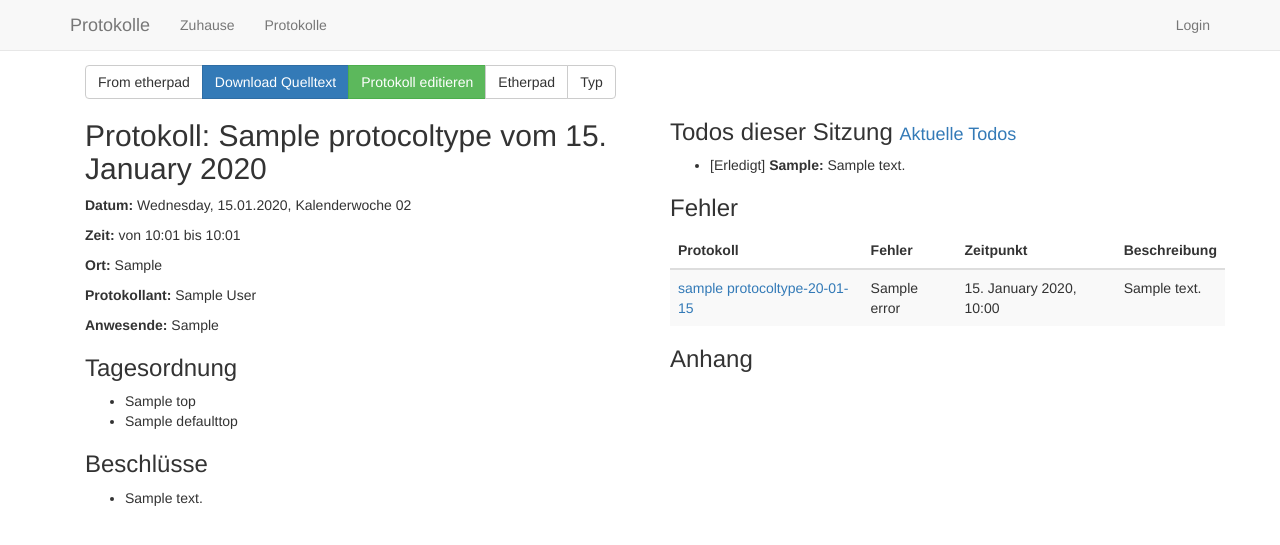
After one commit to YSelfTool/proto3, a Flask app: page /protocol/show/1 in a window 1280 px wide. The commit adds this page. Shown: the top 545 px of the page. Run offline with Flask 2, Linux system fonts and the light colour scheme; tables that the repository leaves empty hold one stand-in row (values such as "Sample post"); parts of the project's set-up code (start-up, migrations or seed data) failed here and were passed over; some libraries are stand-ins or nearby versions.

Commit message:
Pull from etherpad

```diff
--- a/parser.py
+++ b/parser.py
@@ -221,6 +221,9 @@ class Remark(Element):
             level = 0
         print("{}remark: {}: {}".format(" " * level, self.name, self.value))
 
+    def get_tags(self, tags):
+        return tags
+
     @staticmethod
     def parse(match, current, linenumber=None):
         linenumber = Element.parse_inner(match, current, linenumber)
--- a/requirements.txt
+++ b/requirements.txt
@@ -29,6 +29,7 @@ pytz==2016.10
 PyYAML==3.12
 redis==2.10.5
 regex==2017.2.8
+requests==2.13.0
 six==1.10.0
 SQLAlchemy==1.1.5
 vine==1.1.3
--- a/server.py
+++ b/server.py
@@ -2,19 +2,21 @@
 import locale
 locale.setlocale(locale.LC_TIME, "de_DE.utf8")
 
-from flask import Flask, g, current_app, request, session, flash, redirect, url_for, abort, render_template, Response
+from flask import Flask, g, current_app, request, session, flash, redirect, url_for, abort, render_template, Response, send_file
 from flask_script import Manager, prompt
 from flask_migrate import Migrate, MigrateCommand
 #from flask_socketio import SocketIO
 from celery import Celery
 from functools import wraps
+import requests
+from io import StringIO, BytesIO
 
 import config
-from shared import db, date_filter, datetime_filter, ldap_manager, security_manager
+from shared import db, date_filter, datetime_filter, date_filter_long, time_filter, ldap_manager, security_manager
 from utils import is_past, mail_manager, url_manager
 from models.database import ProtocolType, Protocol, DefaultTOP, TOP, Document, Todo, Decision, MeetingReminder, Error
-from views.forms import LoginForm, ProtocolTypeForm, DefaultTopForm, MeetingReminderForm
-from views.tables import ProtocolsTable, ProtocolTypesTable, ProtocolTypeTable, DefaultTOPsTable, MeetingRemindersTable
+from views.forms import LoginForm, ProtocolTypeForm, DefaultTopForm, MeetingReminderForm, NewProtocolForm
+from views.tables import ProtocolsTable, ProtocolTypesTable, ProtocolTypeTable, DefaultTOPsTable, MeetingRemindersTable, ErrorsTable, TodosTable
 
 app = Flask(__name__)
 app.config.from_object(config)
@@ -38,6 +40,8 @@ app.jinja_env.trim_blocks = True
 app.jinja_env.lstrip_blocks = True
 app.jinja_env.filters["datify"] = date_filter
 app.jinja_env.filters["datetimify"] = datetime_filter
+app.jinja_env.filters["timify"] = time_filter
+app.jinja_env.filters["datify_long"] = date_filter_long
 app.jinja_env.filters["url_complete"] = url_manager.complete
 app.jinja_env.tests["auth_valid"] = security_manager.check_user
 
@@ -292,7 +296,7 @@ def move_default_top(type_id, top_id, diff):
     return redirect(request.args.get("next") or url_for("show_type", type_id=protocoltype.id))
 
 
-@app.route("/protocol/list")
+@app.route("/protocols/list")
 def list_protocols():
     is_logged_in = check_login()
     user = current_user()
@@ -302,8 +306,86 @@ def list_protocols():
         or (is_logged_in and (
             protocol.protocoltype.public_group in user.groups
             or protocol.protocoltype.private_group in user.groups))]
+    # TODO: sort by date and paginate
     protocols_table = ProtocolsTable(protocols)
     return render_template("protocols-list.html", protocols=protocols, protocols_table=protocols_table)
+
+@app.route("/protocol/new", methods=["GET", "POST"])
+@login_required
+def new_protocol():
+    user = current_user()
+    protocoltypes = ProtocolType.query.all()
+    form = NewProtocolForm(protocoltypes)
+    if form.validate_on_submit():
+        protocoltype = ProtocolType.query.filter_by(id=form.protocoltype.data).first()
+        if protocoltype is None or not protocoltype.has_modify_right(user):
+            flash("Dir fehlen die nötigen Zugriffsrechte.", "alert-error")
+            return redirect(request.args.get("next") or url_for("index"))
+        protocol = Protocol(protocoltype.id, form.date.data)
+        db.session.add(protocol)
+        db.session.commit()
+        return redirect(request.args.get("next") or url_for("list_protocols"))
+    return render_template("protocol-new.html", form=form, protocoltypes=protocoltypes)
+
+@app.route("/protocol/show/<int:protocol_id>")
+def show_protocol(protocol_id):
+    user = current_user()
+    protocol = Protocol.query.filter_by(id=protocol_id).first()
+    if protocol is None or not protocol.protocoltype.has_public_view_right(user):
+        flash("Invalides Protokoll.", "alert-error")
+        return redirect(request.args.get("next") or url_for("index"))
+    errors_table = ErrorsTable(protocol.errors)
+    return render_template("protocol-show.html", protocol=protocol, errors_table=errors_table)
+
+@app.route("/protocol/etherpull/<int:protocol_id>")
+def etherpull_protocol(protocol_id):
+    user = current_user()
+    protocol = Protocol.query.filter_by(id=protocol_id).first()
+    if protocol is None or not protocol.protocoltype.has_modify_right(user):
+        flash("Invalides Protokoll oder keine Berechtigung.", "alert-error")
+        return redirect(request.args.get("next") or url_for("index"))
+    source_req = requests.get(protocol.get_etherpad_source_link())
+    #source = source_req.content.decode("utf-8")
+    source = source_req.text
+    print(source.split("\r"))
+    #print(source.split("\n"))
+    protocol.source = source
+    db.session.commit()
+    tasks.parse_protocol(protocol)
+    flash("Das Protokoll wird kompiliert.", "alert-success")
+    return redirect(request.args.get("next") or url_for("show_protocol", protocol_id=protocol.id))
+
+@app.route("/protocol/source/<int:protocol_id>")
+@login_required
+def get_protocol_source(protocol_id):
+    user = current_user()
+    protocol = Protocol.query.filter_by(id=protocol_id).first()
+    if protocol is None or not protocol.protocoltype.has_modify_right(user):
+        flash("Invalides Protokoll oder keine Berechtigung.", "alert-error")
+        return redirect(request.args.get("next") or url_for("index"))
+    file_like = BytesIO(protocol.source.encode("utf-8"))
+    return send_file(file_like, cache_timeout=1, as_attachment=True, attachment_filename="{}.txt".format(protocol.get_identifier()))
+
+@app.route("/protocol/update/<int:protocol_id>")
+@login_required
+def update_protocol(protocol_id):
+    user = current_user()
+    protocol = Protocol.query.filter_by(id=protocol_id).first()
+    if protocol is None or not protocol.protocoltype.has_modify_right(user):
+        flash("Invalides Protokoll oder keine Berechtigung.", "alert-error")
+        return redirect(request.args.get("next") or url_for("index"))
+    # TODO: render form to upload a new version
+
+
+@app.route("/todos/list")
+def list_todos():
+    is_logged_in = check_login()
+    user = current_user()
+    todos = Todos.query.all()
+    # TODO: paginate
+    todos_table = TodosTable(todos)
+    return render_template("todos-list.html", todos=todos, todos_table=todos_table)
+
 
 
 @app.route("/login", methods=["GET", "POST"])
--- a/static/css/style.css
+++ b/static/css/style.css
@@ -22,3 +22,8 @@ body {
 h3 > a {
     font-size: 18px;
 }
+
+form {
+    max-width: 350px;
+    margin: 0 auto;
+}
--- /dev/null
+++ b/templates/protocol-show.html
@@ -0,0 +1,80 @@
+{% extends "layout.html" %}
+{% from "macros.html" import render_table %}
+{% block title %}Protokoll{% endblock %}
+
+{% block content %}
+<div class="container">
+    <div class="btn-group">
+        <a class="btn {% if protocol.source is none %}btn-primary{% else %}btn-default{% endif %}" href="{{url_for("etherpull_protocol", protocol_id=protocol.id)}}">From etherpad</a>
+        {% if protocol.source is not none %}
+            <a class="btn btn-primary" href="{{url_for("get_protocol_source", protocol_id=protocol.id)}}">Download Quelltext</a>
+        {% endif %}
+        {% if protocol.is_done() %}
+            <a class="btn btn-success" href="{{url_for("update_protocol", protocol_id=protocol.id)}}">Protokoll editieren</a>
+        {% endif %}
+        <a class="btn btn-default" href="{{protocol.get_etherpad_link()}}" target="_blank">Etherpad</a>
+        <a class="btn btn-default" href="{{url_for("show_type", type_id=protocol.protocoltype.id)}}">Typ</a>
+    </div>
+    <div class="row">
+        <div id="left-column" class="col-lg-6">
+            <h2>Protokoll: {{protocol.protocoltype.name}} vom {{protocol.date|datify}}</h2>
+            {% if protocol.is_done() %}
+                <p><strong>Datum:</strong> {{protocol.date|datify_long}}</p>
+                <p><strong>Zeit:</strong> von {{protocol.start_time|timify}} bis {{protocol.end_time|timify}}</p>
+                <p><strong>Ort:</strong> {{protocol.location}}</p>
+                <p><strong>Protokollant:</strong> {{protocol.author}}</p>
+                <p><strong>Anwesende:</strong> {{protocol.participants}}</p>
+            {% else %}
+                <p><strong>Geplant:</strong> {{protocol.date|datify_long}}</p>
+            {% endif %}
+
+            <h3>Tagesordnung</h3>
+            <ul>
+            {% if not protocol.has_nonplanned_tops() %}
+                {% for default_top in protocol.protocoltype.default_tops %}
+                    {% if not default_top.is_at_end() %}
+                        <li>{{default_top.name}}</li>
+                    {% endif %}
+                {% endfor %}
+            {% endif %}
+            {% for top in protocol.tops %}
+                <li>{{top.name}}</li>
+            {% endfor %}
+            {% if not protocol.has_nonplanned_tops() %}
+                {% for default_top in protocol.protocoltype.default_tops %}
+                    {% if default_top.is_at_end() %}
+                        <li>{{default_top.name}}</li>
+                    {% endif %}
+                {% endfor %}
+            {% endif %}
+            </ul>
+
+            {% if protocol.is_done() %}
+            <h3>Beschlüsse</h3>
+            <ul>
+                {% for decision in protocol.decisions %}
+                    <li>{{decision.content}}</li>
+                {% endfor %}
+            </ul>
+            {% endif %}
+        </div>
+        <div id="right-column" class="col-lg-6">
+            {% if protocol.is_done() %}
+            <h3>Todos dieser Sitzung <a href="{{url_for("list_todos")}}">Aktuelle Todos</a></h3>
+            <ul>
+                {% for todo in protocol.get_originating_todos() %}
+                    <li>{{todo.render_html()|safe}}</li>
+                {% endfor %}
+            </ul>
+            {% endif %}
+            {% if protocol.errors|length > 0 %}
+                {{render_table(errors_table)}}
+            {% endif %}
+            {% if protocol.documents|length > 0 %}
+                <h3>Anhang</h3>
+                {# TODO: render documents table here #}
+            {% endif %}
+        </div>
+    </div>
+</div>
+{% endblock %}
--- a/views/tables.py
+++ b/views/tables.py
@@ -1,7 +1,7 @@
 # coding: utf-8
 from flask import Markup, url_for, request
 from models.database import Protocol, ProtocolType, DefaultTOP, TOP, Todo, Decision
-from shared import date_filter
+from shared import date_filter, datetime_filter
 
 class Table:
     def __init__(self, title, values, newlink=None, newtext=None):
@@ -49,16 +49,17 @@ class SingleValueTable:
 
 class ProtocolsTable(Table):
     def __init__(self, protocols):
-        super().__init__("Protokolle", protocols, newlink=None)
+        super().__init__("Protokolle", protocols, newlink=url_for("new_protocol"))
 
     def headers(self):
-        return ["ID", "Sitzung", "Datum"]
+        return ["ID", "Sitzung", "Status", "Datum"]
 
     def row(self, protocol):
         return [
-            Table.link(url_for("protocol_view", protocol_id=protocol.id), str(protocol.id)),
-            protocol.protocoltype.name,
-            date_filter(protocol.data)
+            Table.link(url_for("show_protocol", protocol_id=protocol.id), str(protocol.id)),
+            Table.link(url_for("show_type", type_id=protocol.protocoltype.id), protocol.protocoltype.name),
+            Table.link(url_for("show_protocol", protocol_id=protocol.id), "Fertig" if protocol.is_done() else "Geplant"),
+            date_filter(protocol.date)
         ]
 
 class ProtocolTypesTable(Table):
@@ -142,3 +143,34 @@ class MeetingRemindersTable(Table):
         if reminder.send_private:
             parts.append("Intern")
         return " und ".join(parts)
+
+class ErrorsTable(Table):
+    def __init__(self, errors):
+        super().__init__("Fehler", errors)
+
+    def headers(self):
+        return ["Protokoll", "Fehler", "Zeitpunkt", "Beschreibung"]
+
+    def row(self, error):
+        return [
+            Table.link(url_for("show_protocol", protocol_id=error.protocol.id), error.protocol.get_identifier()),
+            error.name,
+            datetime_filter(error.datetime),
+            error.description
+        ]
+
+class TodosTable(Table):
+    def __init__(self, todos):
+        super().__init__("Todos", todos)
+
+    def headers(self):
+        return ["Status", "Sitzung", "Name", "Aufgabe"]
+
+    def row(self, todo):
+        protocol = todo.get_first_protocol()
+        return [
+            todo.get_state(),
+            Table.link(url_for("show_protocol", protocol_id=protocol.id), protocol.get_identifier()),
+            todo.who,
+            todo.description
+        ]
```
Also changed, not shown: migrations/versions/97cf1913e60d_.py (added, +28 -0 lines), migrations/versions/bbc1782c0999_.py (added, +28 -0 lines), models/database.py (+42 -6 lines), tasks.py (+16 -3 lines), templates/protocol-new.html (added, +9 -0 lines), views/forms.py (+9 -1 lines).
